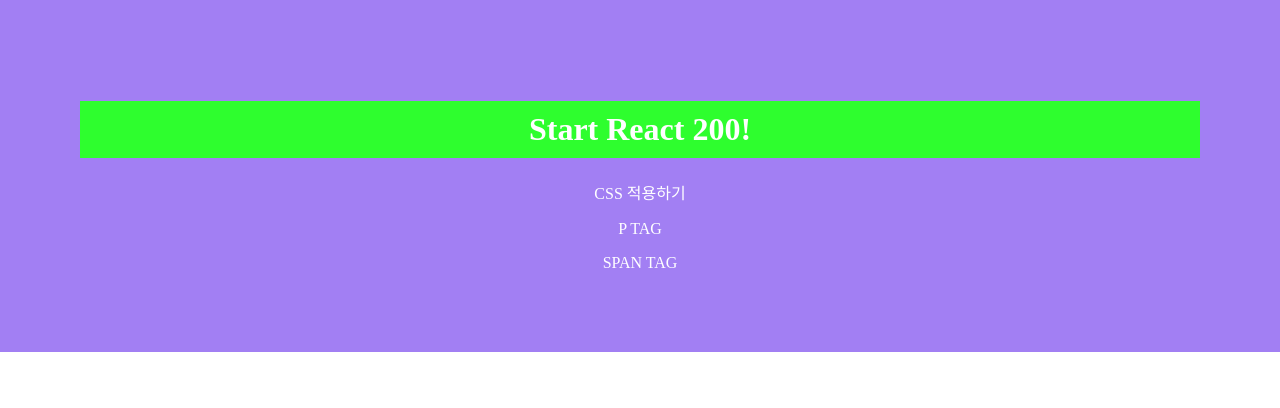
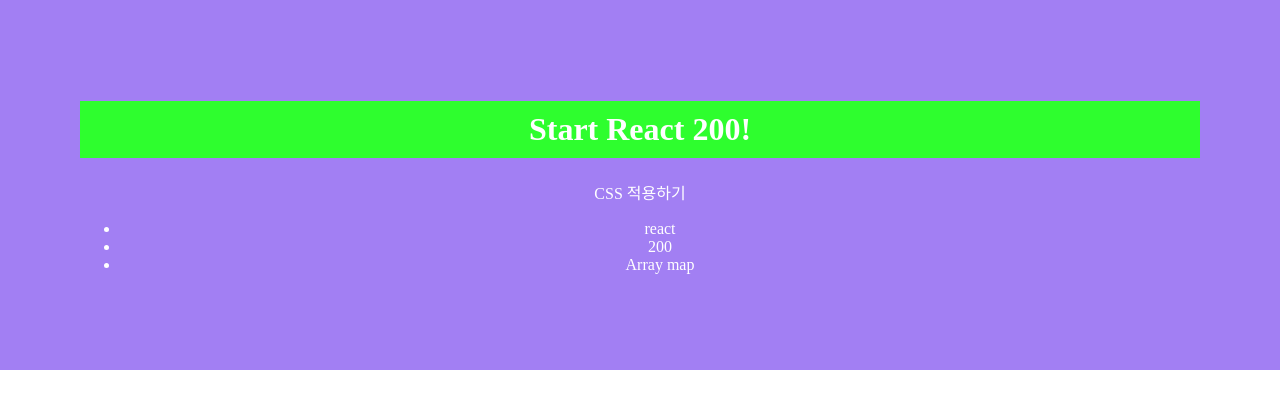
Before and after one commit to Yerim-Choi/React_Study, a React (Create React App) app in the folder client/: page / in a window 1280 px wide. Shown: the top 408 px of the page. Built offline with nearby package versions, Linux system fonts and the light colour scheme.

Commit message:
#R033_map() element 반환

```diff
--- a/client/src/App.js
+++ b/client/src/App.js
@@ -1,13 +1,13 @@
 import React from "react";
 import "./App.css";
-import Fragements from "./R032_Fragements";
+import ReturnMap from "./R033_ReturnMap";
 
 function App() {
   return (
     <div>
       <h1>Start React 200!</h1>
       <p>CSS 적용하기</p>
-      <Fragements />
+      <ReturnMap />
     </div>
   );
 }
--- /dev/null
+++ b/client/src/R033_ReturnMap.js
@@ -0,0 +1,11 @@
+import React, { Component } from "react";
+
+class R033_ReturnMap extends Component {
+  render() {
+    const element_Array = [<li>react</li>, <li>200</li>, <li>Array map</li>];
+
+    return <ul>{element_Array.map((array_val) => array_val)}</ul>;
+  }
+}
+
+export default R033_ReturnMap;
```
